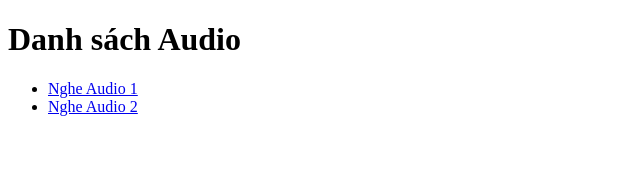
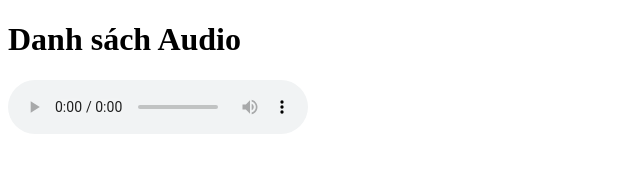
Before and after one commit to taoradeluucsdl/MyStorage, a plain HTML site: page index.html in a window 1280 px wide. Shown: the whole page, without its empty margins (0-640 px from the left). Drawn offline with Linux system fonts and the light colour scheme.

Commit message:
Update index.html

```diff
--- a/index.html
+++ b/index.html
@@ -6,9 +6,10 @@
 </head>
 <body>
     <h1>Danh sách Audio</h1>
-    <ul>
-        <li><a href="audio/001.mp3">Nghe Audio 1</a></li>
-        <li><a href="audio/002.mp3">Nghe Audio 2</a></li>
-    </ul>
+    <audio controls>
+        <source src="audio/audio1.mp3" type="audio/mpeg">
+        Trình duyệt của bạn không hỗ trợ audio.
+    </audio>
+
 </body>
 </html>
```
